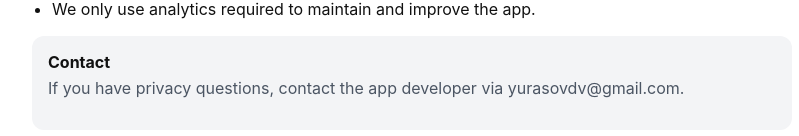
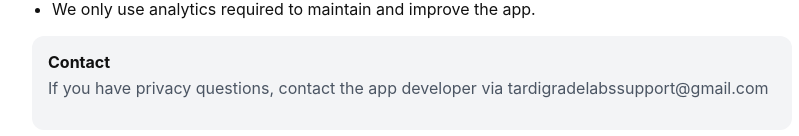
Before and after one commit to YurasovDV/tardigrade-labs-pub, a plain HTML site: page index.html in a window 1280 px wide. Shown: the part 740-876 px from the top of the page, without its empty margins (228-1027 px from the left). Drawn offline with Linux system fonts and the light colour scheme.

Commit message:
Update contact email for privacy questions

```diff
--- a/index.html
+++ b/index.html
@@ -92,7 +92,7 @@
 
     <div class="card">
       <strong>Contact</strong>
-      <p class="muted">If you have privacy questions, contact the app developer via yurasovdv@gmail.com.</p>
+      <p class="muted">If you have privacy questions, contact the app developer via tardigradelabssupport@gmail.com</p>
     </div>
   </main>
 </body>
```
